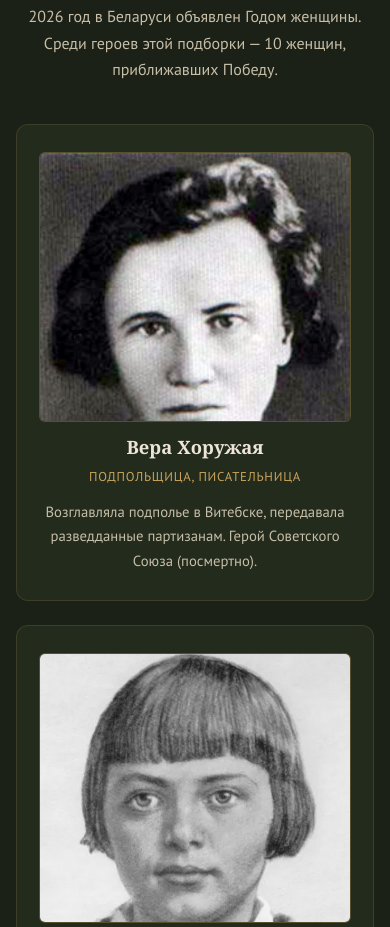
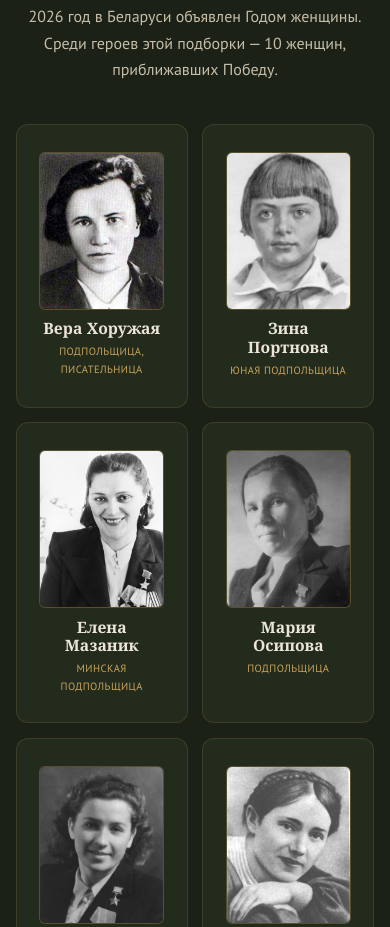
Before and after one commit to H1ppoG/The-connection-between-generations-we-remember, a website: page index.html in a window 390 px wide. Shown: the part 7287-8214 px from the top of the page. Drawn offline with nearby package versions, Linux system fonts and the light colour scheme; no server answers.

Commit message:
Мобильная адаптация героев: две карточки в ряд с компактным фото

```diff
--- a/css/style.css
+++ b/css/style.css
@@ -1156,7 +1156,16 @@ a:hover { color: var(--gold-light); }
 }
 
 @media (max-width: 640px) {
-  .heroes-grid, .dialogue-grid, .gallery { grid-template-columns: 1fr; }
+  /* Герои: две карточки в ряд, компактное фото — вместо одной гигантской */
+  .heroes-grid { grid-template-columns: repeat(2, minmax(0, 1fr)); gap: 0.9rem; }
+  .hero-card__photo { height: 158px; margin-bottom: 0.7rem; }
+  .hero-card__name { font-size: 0.98rem; line-height: 1.2; }
+  .hero-card__role { font-size: 0.66rem; margin-top: 0.2rem; letter-spacing: 0.04em; }
+  .hero-card__text { display: none; }
+  .hero-card__letter { font-size: 1.6rem; }
+  .hero-card__photo::after { padding: 1.1rem 0.4rem 0.4rem; font-size: 0.66rem; letter-spacing: 0.03em; }
+
+  .dialogue-grid, .gallery { grid-template-columns: 1fr; }
   .stats { grid-template-columns: 1fr; gap: 1.4rem; }
   .footer__grid { grid-template-columns: 1fr; }
   .hero__actions { flex-direction: column; align-items: stretch; }
```
